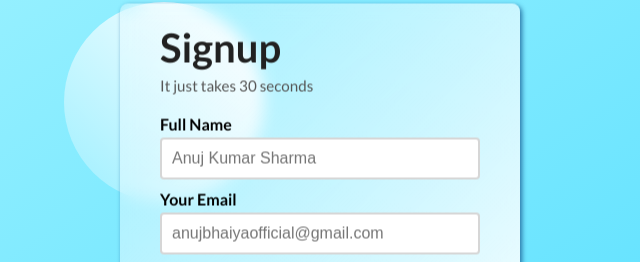
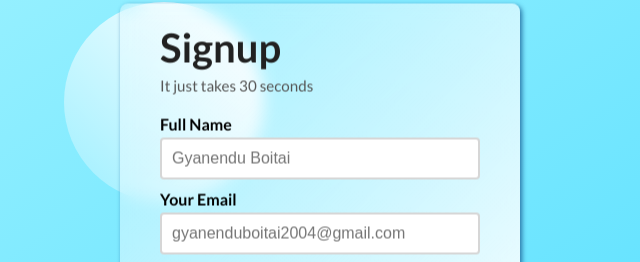
Before and after one commit to Gyanendu01/SignUp-Form-Css, a plain HTML site: page index.html in a window 1280 px wide. Shown: the part 98-360 px from the top of the page, 320-960 px from the left. Drawn offline with Linux system fonts and the light colour scheme.

Commit message:
Update index.html

```diff
--- a/index.html
+++ b/index.html
@@ -19,11 +19,11 @@
                 <form action="#">
                     <p>
                         <label for="fullname">Full Name</label>
-                        <input type="text" id="fullname" placeholder="Anuj Kumar Sharma" required>
+                        <input type="text" id="fullname" placeholder="Gyanendu Boitai" required>
                     </p>
                     <p>
                         <label for="email">Your Email</label>
-                        <input type="email" id="email" placeholder="anujbhaiyaofficial@gmail.com" required>
+                        <input type="email" id="email" placeholder="gyanenduboitai2004@gmail.com" required>
                     </p>
                     <p>
                         <label for="password">Your New Password</label>
```
